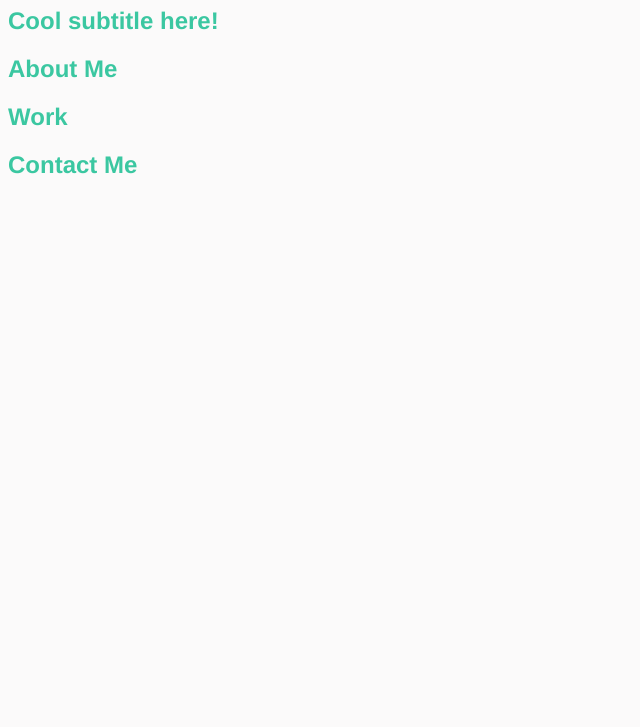
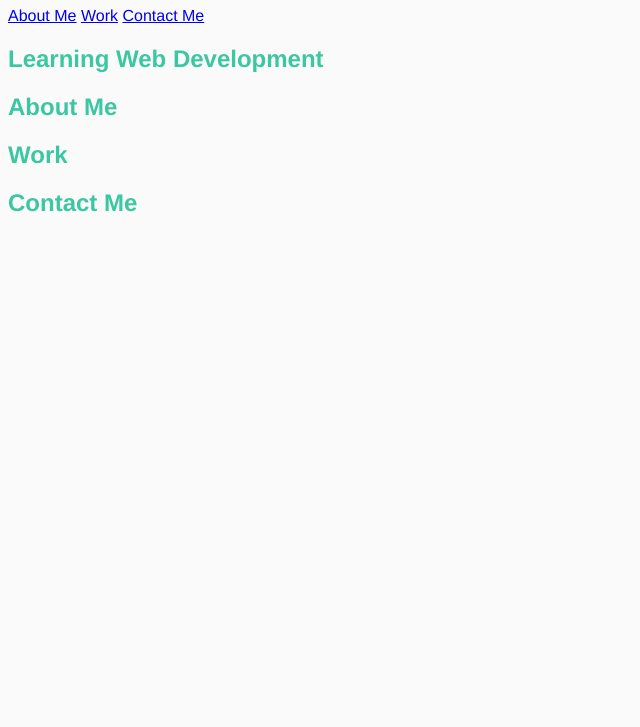
Before and after one commit to Shortms/portfolio-page, a plain HTML site: page index.html in a window 1280 px wide. Shown: the part 73-800 px from the top of the page, without its empty margins (0-640 px from the left). Drawn offline with Linux system fonts and the light colour scheme.

Commit message:
added images folder and made additions to CSS

```diff
--- a/index.html
+++ b/index.html
@@ -15,6 +15,11 @@
     <header>
         <h1>Jason // Portfolio</h1>
         <nav>
+            <a href="#about">About Me</a>
+            <a href="#work">Work</a>
+            <a href="#contact">Contact Me</a>
+        </li>
+       </ul>
     </nav>
     </header>
 
@@ -22,7 +27,7 @@
 
  <section class="hero-banner">
  <div>
- <h2>Cool subtitle here!</h2>
+ <h2>Learning Web Development</h2>
  </div>
  </section>
 
```
